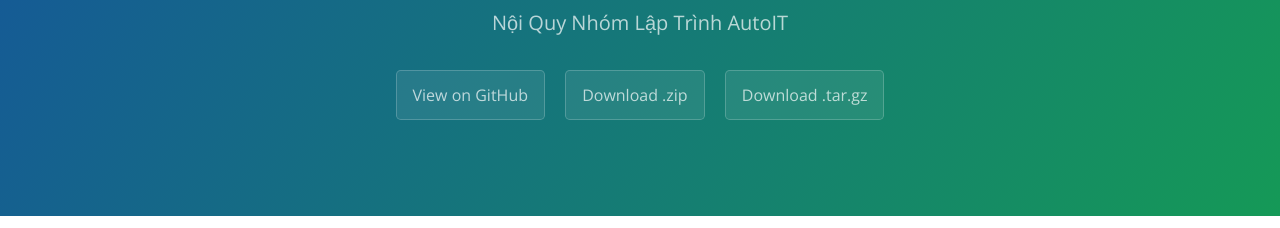
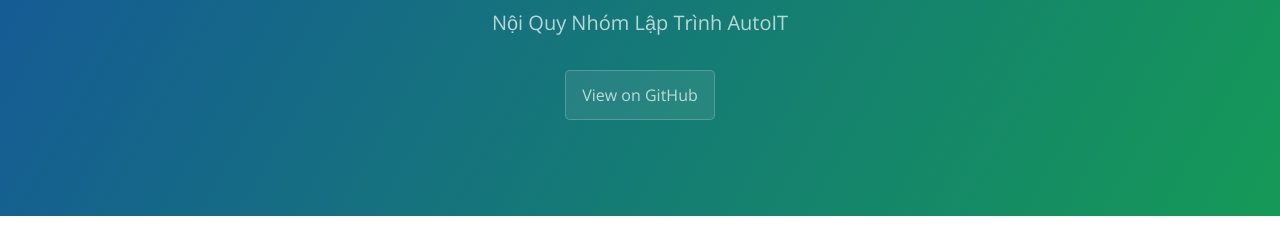
Before and after one commit to AutoIT-VN/rules, a plain HTML site: page index.html in a window 1280 px wide. Shown: the part 167-395 px from the top of the page. Drawn offline with nearby package versions, Linux system fonts and the light colour scheme.

Commit message:
Hide download buttons

```diff
--- a/index.html
+++ b/index.html
@@ -8,14 +8,15 @@
     <link href='https://fonts.googleapis.com/css?family=Open+Sans:400,700' rel='stylesheet' type='text/css'>
     <link rel="stylesheet" type="text/css" href="stylesheets/stylesheet.css" media="screen">
     <link rel="stylesheet" type="text/css" href="stylesheets/github-light.css" media="screen">
+    <style>.hide {display:none}</style>
   </head>
   <body>
     <section class="page-header">
       <h1 class="project-name">AutoIT Group Rules</h1>
       <h2 class="project-tagline">Nội Quy Nhóm Lập Trình AutoIT</h2>
       <a href="https://github.com/AutoIT-VN/rules" class="btn">View on GitHub</a>
-      <a href="https://github.com/AutoIT-VN/rules/zipball/master" class="btn">Download .zip</a>
-      <a href="https://github.com/AutoIT-VN/rules/tarball/master" class="btn">Download .tar.gz</a>
+      <a href="https://github.com/AutoIT-VN/rules/zipball/master" class="btn hide">Download .zip</a>
+      <a href="https://github.com/AutoIT-VN/rules/tarball/master" class="btn hide">Download .tar.gz</a>
     </section>
 
     <section class="main-content">
```
